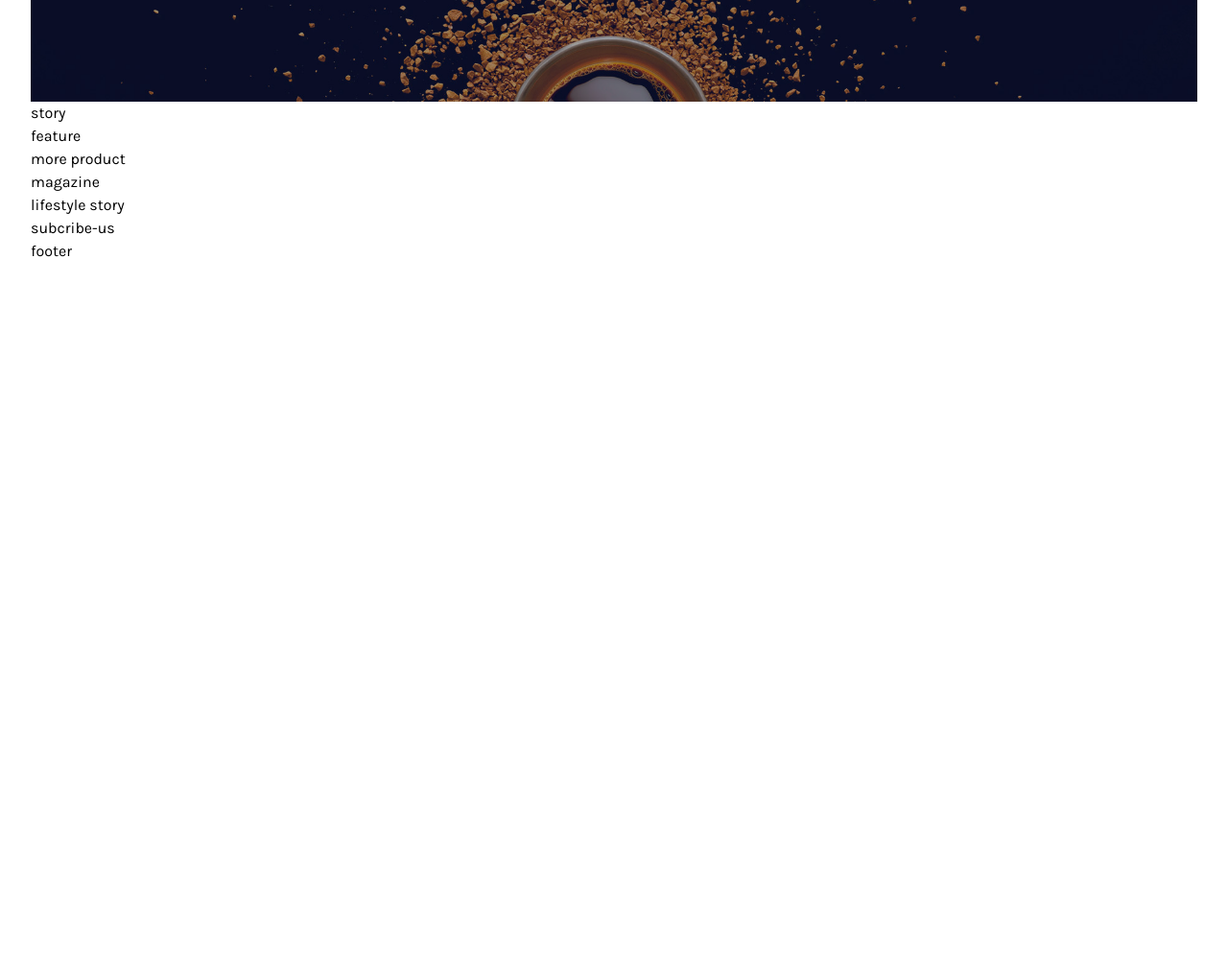
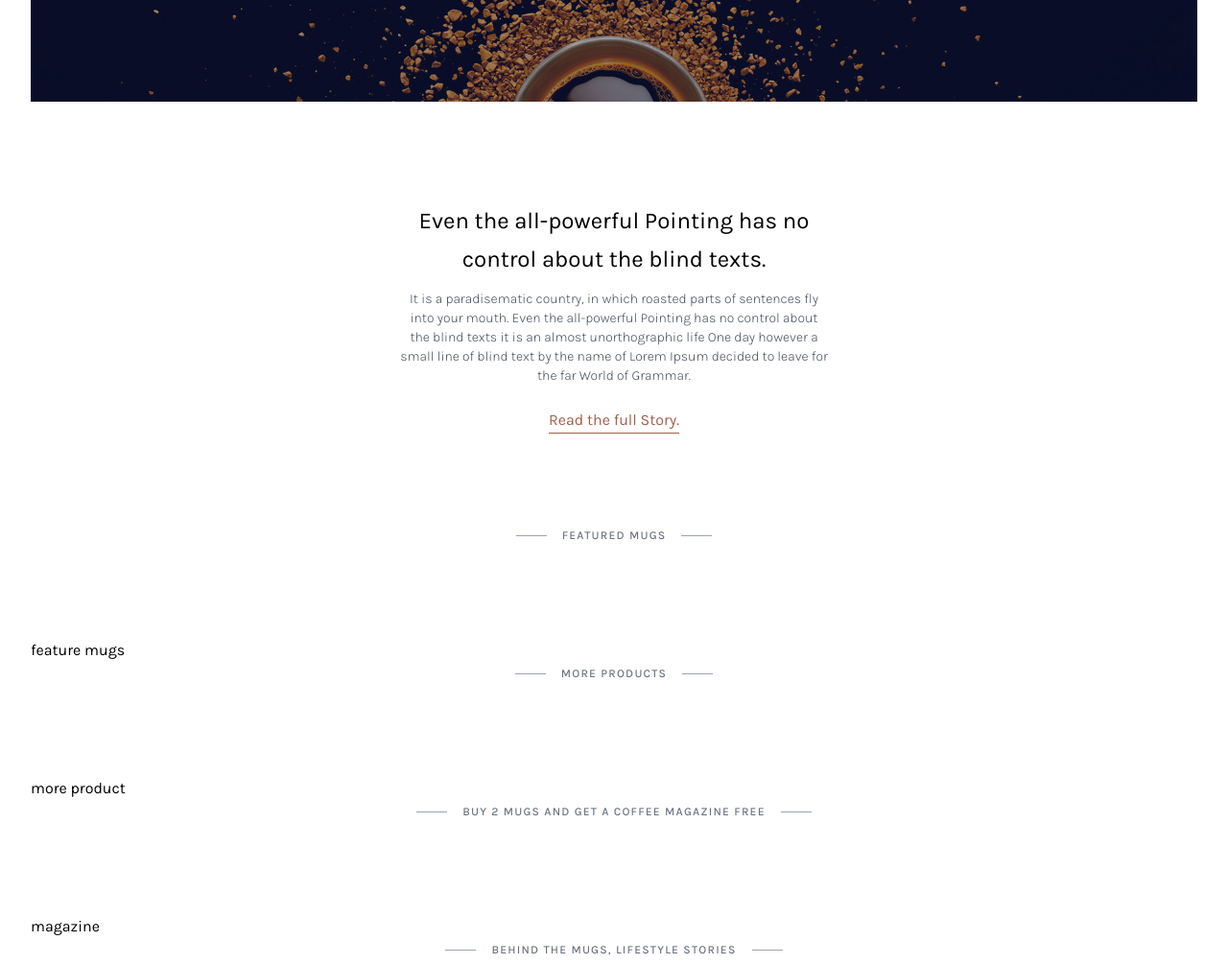
Before and after one commit to nana2503/tailwind-css, a website: page public/index.html in a window 1280 px wide. Shown: the part 500-1505 px from the top of the page at 96% size. Before the commit the page ends 800 px from the top, so only its background shows below. Drawn offline with Linux system fonts and the light colour scheme.

Commit message:
add subheading and story

```diff
--- a/public/index.html
+++ b/public/index.html
@@ -22,7 +22,7 @@
 
             <ul
               id="top-menu"
-              class=" basis-3/6 hidden lg:flex lg:items-center lg:justify-end lg:gap-8 uppercase text-sm text-gray-500 font-medium"
+              class="basis-3/6 hidden lg:flex lg:items-center lg:justify-end lg:gap-8 uppercase text-sm text-gray-500 font-medium"
             >
               <li class="ct-top-menu-item"><a href="#">Home</a></li>
               <li class="ct-top-menu-item"><a href="#">Product</a></li>
@@ -80,28 +80,87 @@
           </nav>
         </header>
         <main>
-          <div class="slider h-[530px] bg-slider-bg bg-cover bg-no-repeat bg-bottom">
-            <div class="w-full h-full flex justify-center items-center bg-gray-900 bg-opacity-40 flex-col">
+          <div
+            class="slider h-[530px] bg-slider-bg bg-cover bg-no-repeat bg-bottom"
+          >
+            <div
+              class="w-full h-full flex justify-center items-center bg-gray-900 bg-opacity-40 flex-col"
+            >
               <div class="content text-white mx-16 text-center opacity-0.5">
                 <div class="text-base mb-6">BEST PLACE TO BUY DESIGN</div>
                 <div class="font-medium text-5xl mb-6">Coffee Mugs</div>
-                <div class="text-lg mb-8">The most versatile furniture system ever created. Designed to fit your life, made to move and grow.</div>
+                <div class="text-lg mb-8">
+                  The most versatile furniture system ever created. Designed to
+                  fit your life, made to move and grow.
+                </div>
               </div>
               <div class="explore-button bg-white">
-                  <a href="#">
-                    <div class="uppercase text-gray-900 w-max tracking-wider px-6 py-4 text-sm font-semibold cursor-pointer hover:bg-opacity-95">Explore Our Products</div>
-                  </a>
+                <a href="#">
+                  <div
+                    class="uppercase text-gray-900 w-max tracking-wider px-6 py-4 text-sm font-semibold cursor-pointer hover:bg-opacity-95"
+                  >
+                    Explore Our Products
+                  </div>
+                </a>
               </div>
             </div>
           </div>
 
-          <div class="story">story</div>
+          <div class="story">
+            <div
+              class="w-full h-full flex justify-center items-center"
+            >
+              <div class="lg:px-96 lg:py-24 md:py-20 md:px-40 text-center sm:px-20 sm:py-10">
+                <h2 class="text-2xl leading-10 mt-2 mb-3 font-normal">
+                  Even the all-powerful Pointing has no control about the blind
+                  texts.
+                </h2>
+                <p class="text-sm mb-6 text-gray-600 font-light">
+                  It is a paradisematic country, in which roasted parts of
+                  sentences fly into your mouth. Even the all-powerful Pointing
+                  has no control about the blind texts it is an almost
+                  unorthographic life One day however a small line of blind text
+                  by the name of Lorem Ipsum decided to leave for the far World
+                  of Grammar.
+                </p>
+                <div class="">
+                  <a href="#" class="text-[#a25f4b] pb-1 border-b-[0.5px] border-[#a25f4b] hover:text-[#362019] hover:border-[#362019] hover:border-b-[1px] transition-all ease-in-out">
+                    Read the full Story.
+                  </a>
+                </div>
+              </div>
+            </div>
+          </div>
 
-          <div class="feature">feature</div>
+          <div class="ct-subheadline">
+            <div class="ct-subheadline-deco-line"></div>
+            <div class="ct-subheadline-label">Featured Mugs</div>
+            <div class="ct-subheadline-deco-line"></div>
+          </div>
+
+          <div class="feature">feature mugs</div>
+
+          <div class="ct-subheadline">
+            <div class="ct-subheadline-deco-line"></div>
+            <div class="ct-subheadline-label">More Products</div>
+            <div class="ct-subheadline-deco-line"></div>
+          </div>
 
           <div class="more-product">more product</div>
 
+          <div class="ct-subheadline">
+            <div class="ct-subheadline-deco-line"></div>
+            <div class="ct-subheadline-label">BUY 2 MUGS AND GET A COFFEE MAGAZINE FREE</div>
+            <div class="ct-subheadline-deco-line"></div>
+          </div>
+
           <div class="magazine">magazine</div>
+
+          <div class="ct-subheadline">
+            <div class="ct-subheadline-deco-line"></div>
+            <div class="ct-subheadline-label">BEHIND THE MUGS, LIFESTYLE STORIES</div>
+            <div class="ct-subheadline-deco-line"></div>
+          </div>
 
           <div class="lifestyle-story">lifestyle story</div>
 
--- a/src/input.css
+++ b/src/input.css
@@ -19,3 +19,12 @@
 .ct-badge-circle {
     @apply text-xs text-center rounded-full px-1.5;
 }
+.ct-subheadline {
+    @apply flex justify-center items-center mb-24;
+}
+.ct-subheadline-deco-line {
+    @apply w-8 h-px bg-gray-400;
+}
+.ct-subheadline-label {
+    @apply uppercase mx-4 tracking-widest text-gray-500 font-medium text-[12px] text-center;
+}
```
Also changed, not shown: public/output.css.
